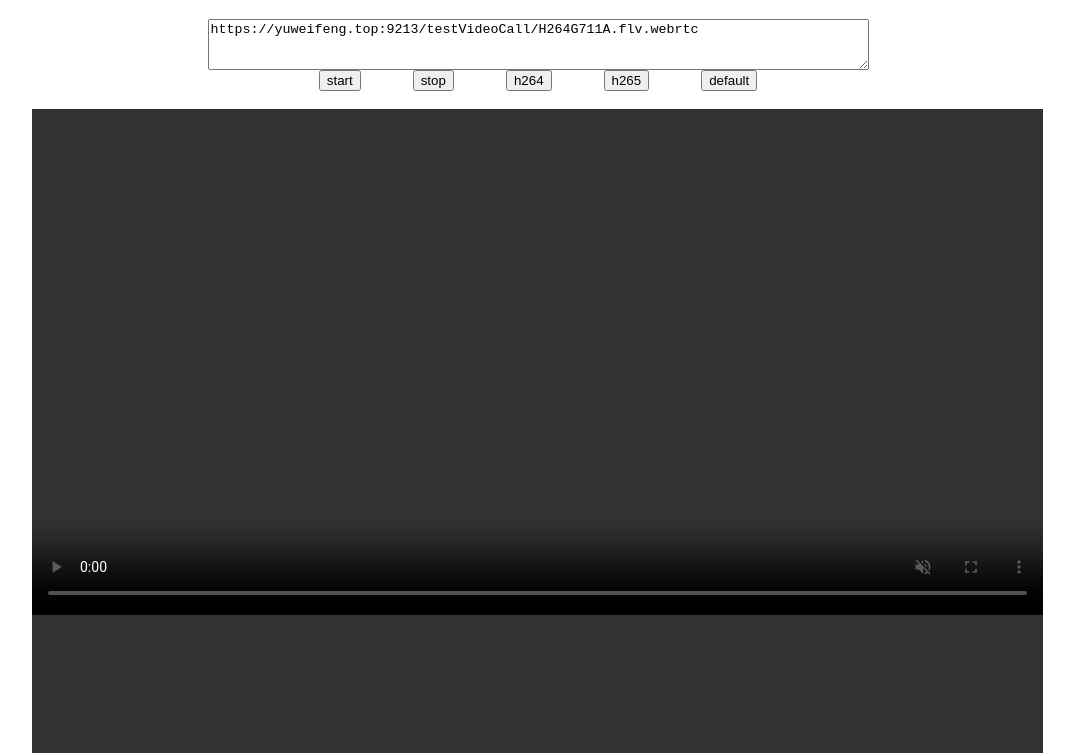
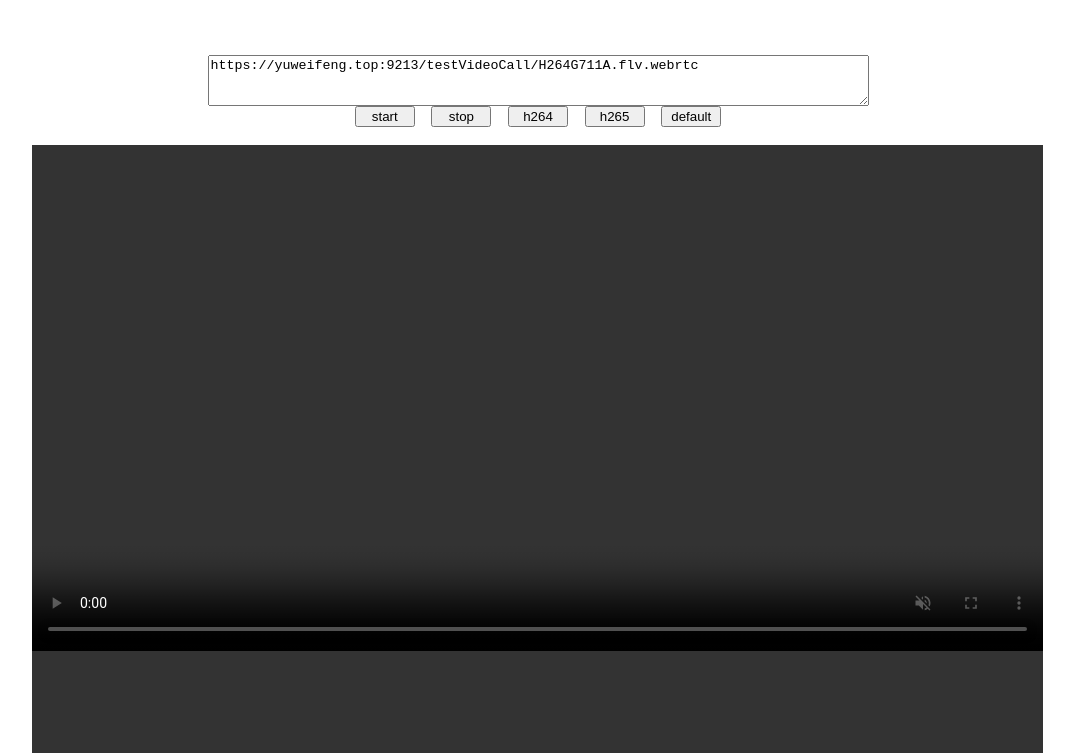
Before and after one commit to fengweiyu/webrtc.js, a plain HTML site: page demo/webrtcVideoCall.html in a window 1280 px wide. Shown: the part 47-800 px from the top of the page, without its empty margins (102-1176 px from the left). Drawn offline with Linux system fonts and the light colour scheme.

Commit message:
[CHG]前端demo展示修改

```diff
--- a/demo/webrtcVideoCall.html
+++ b/demo/webrtcVideoCall.html
@@ -8,6 +8,16 @@
     <meta name="mobile-web-app-capable" content="yes">
     <meta id="theme-color" name="theme-color" content="#ffffff">
     <title>webrtc.js demo</title>
+    <style>
+      .button {
+        width: 60px ; /* calc(33.33% - 10%) 每个按钮占据33.33%的宽度，减去margin的50% */
+        margin-right: 1%; /* 设置右边的间隔 */
+        display: inline-block; /* 使用 inline-block 使按钮水平排列 */
+      }
+      .button:last-child {
+        margin-right: 0; /* 最后一个按钮去掉右边距 */
+      }
+    </style>
   </head>
 
   <body>
@@ -16,13 +26,15 @@
     -->
     <center>
         <h1><a href="https://github.com/fengweiyu/webrtc.js">webrtcVideoCall demo</a></h1>
-      <textarea name="" id="UrlInput" cols="80" rows="3"></textarea>
-      <div class="box">
-        <button id="startButton">start</button>
-        &nbsp;&nbsp;&nbsp;&nbsp;&nbsp;&nbsp;&nbsp;&nbsp;&nbsp;&nbsp;&nbsp;&nbsp;<button id="stopButton">stop</button>
-        &nbsp;&nbsp;&nbsp;&nbsp;&nbsp;&nbsp;&nbsp;&nbsp;&nbsp;&nbsp;&nbsp;&nbsp;<button id="h264Button">h264</button>
-        &nbsp;&nbsp;&nbsp;&nbsp;&nbsp;&nbsp;&nbsp;&nbsp;&nbsp;&nbsp;&nbsp;&nbsp;<button id="h265Button">h265</button>
-        &nbsp;&nbsp;&nbsp;&nbsp;&nbsp;&nbsp;&nbsp;&nbsp;&nbsp;&nbsp;&nbsp;&nbsp;<button id="defaultButton">default</button>
+        <br>&nbsp;&nbsp;&nbsp;&nbsp;&nbsp;&nbsp;&nbsp;&nbsp;&nbsp;&nbsp;&nbsp;&nbsp;<br>
+        <textarea name="" id="UrlInput" cols="80" rows="3" ></textarea>
+        <br>
+        <div class="button-container">
+            <button class="button" id="startButton">start</button>
+            <button class="button" id="stopButton">stop</button>
+            <button class="button" id="h264Button">h264</button>
+            <button class="button" id="h265Button">h265</button>
+            <button class="button" id="defaultButton">default</button>
         </div>
         <br>
         <video id="remoteVideoElement" playsinline controls autoplay muted style="width: 80%;height: auto;"></video>
@@ -31,6 +43,7 @@
 
         <br><br><a href="https://yuweifeng.top:9262/webrtc">WebRTC服务接收数据</a><br>
     </center>
+
 
     <script type="module">
       import webrtcjs from '../src/webrtc.js';
```
Lines whose indentation alone changed are shown as unchanged.
